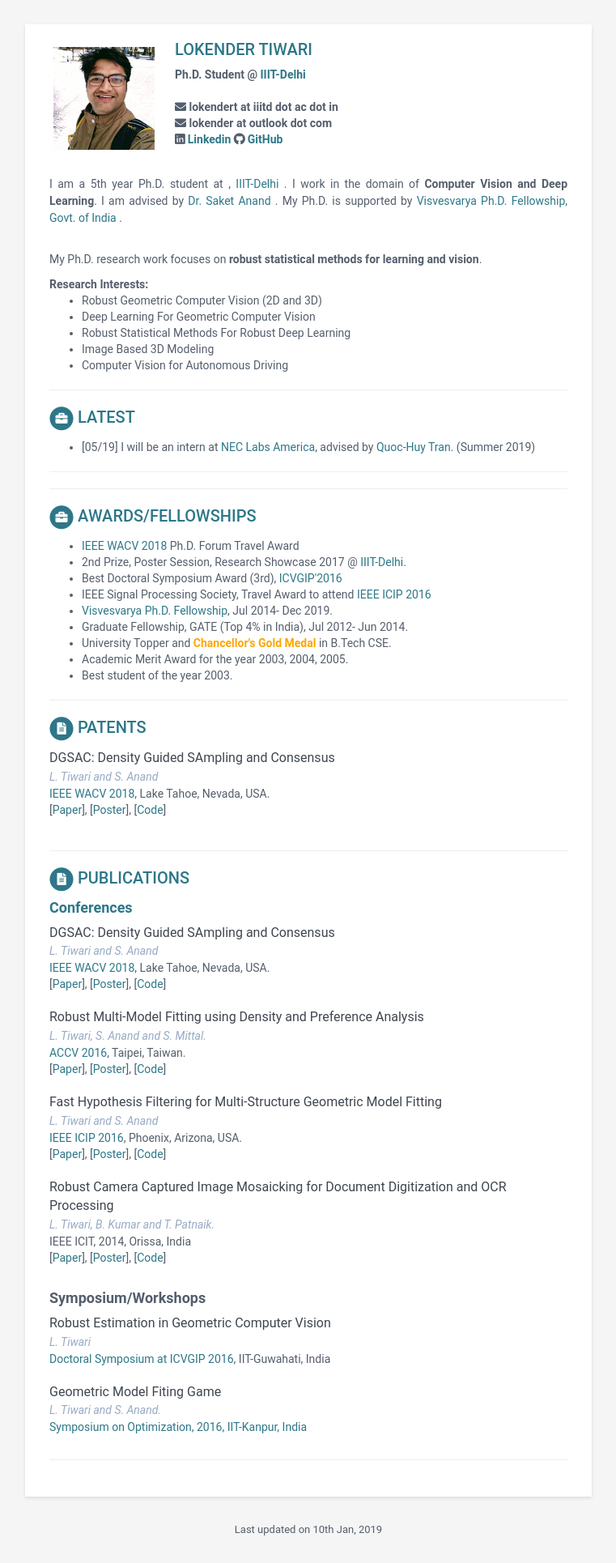
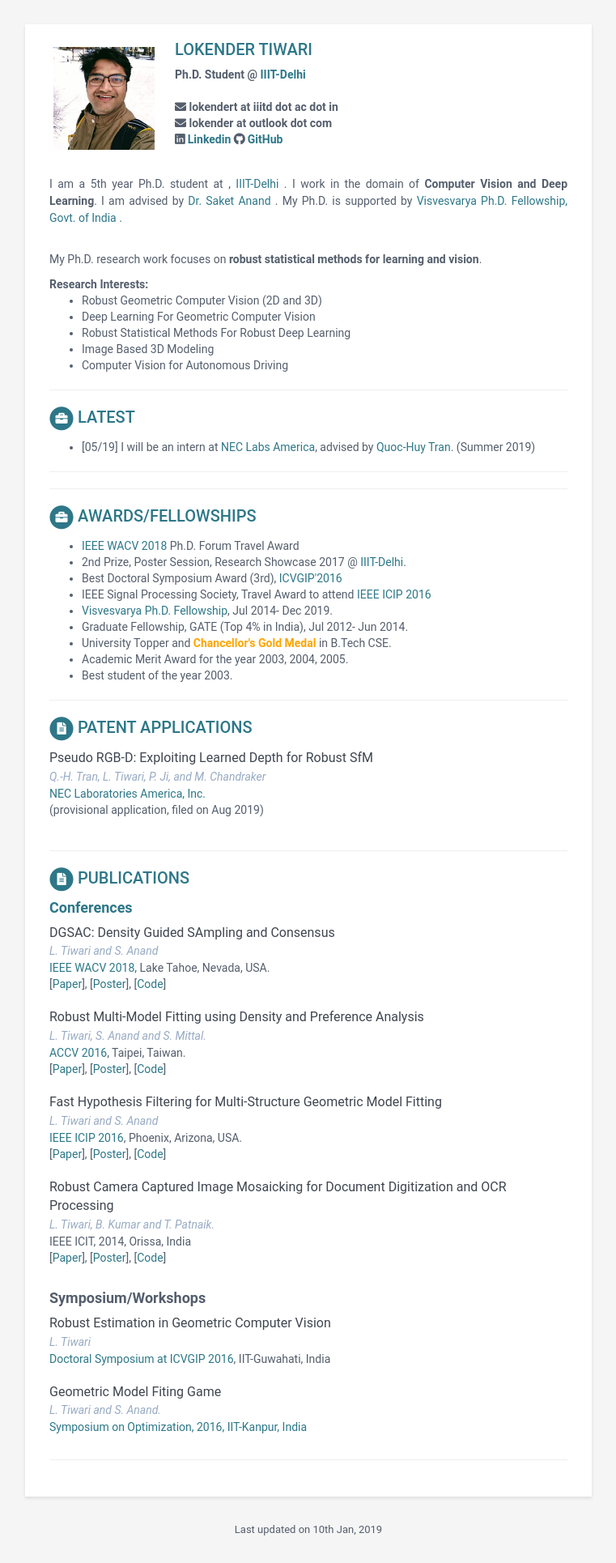
Before and after one commit to lokender/lokender.github.io, a Jekyll site: the page built from index.html, in a window 1280 px wide. Shown: the whole page at 81% size, without its empty margins (259-1020 px from the left). Built offline with Jekyll 4.4.1, drawn with Linux system fonts in a browser that asks for light colours.

Commit message:
Update aboutme.html
patent info added

```diff
--- a/_includes/aboutme.html
+++ b/_includes/aboutme.html
@@ -53,13 +53,13 @@
       <i class="fas fa-circle fa-stack-2x"></i>
       <i class="fas fa-file-alt fa-stack-1x fa-inverse"></i>
     </span>
-    Patents
+    Patent Applications
   </h2>
   <div class="item">
-    <div class="publication-title">DGSAC: Density Guided SAmpling and Consensus</div>
-    <div class="publication-authors">L. Tiwari and S. Anand</div>
-    <div class="publication-conference"><a href="http://wacv18.uccs.us/">IEEE WACV 2018</a>, Lake Tahoe, Nevada, USA.</div>
-    [<a href="">Paper</a>], [<a href="">Poster</a>], [<a href="">Code</a>] </br></br>
+    <div class="publication-title">Pseudo RGB-D: Exploiting Learned Depth for Robust SfM</div>
+    <div class="publication-authors">Q.-H. Tran, L. Tiwari, P. Ji, and M. Chandraker</div>
+    <div class="publication-conference"><a href="http://www.nec-labs.com/">NEC Laboratories America, Inc.</a> </div>
+    (provisional application, filed on Aug 2019)</br></br>
 <hr>
   <h2 class="section-title">
     <span class="fa-stack fa-xs">
```
